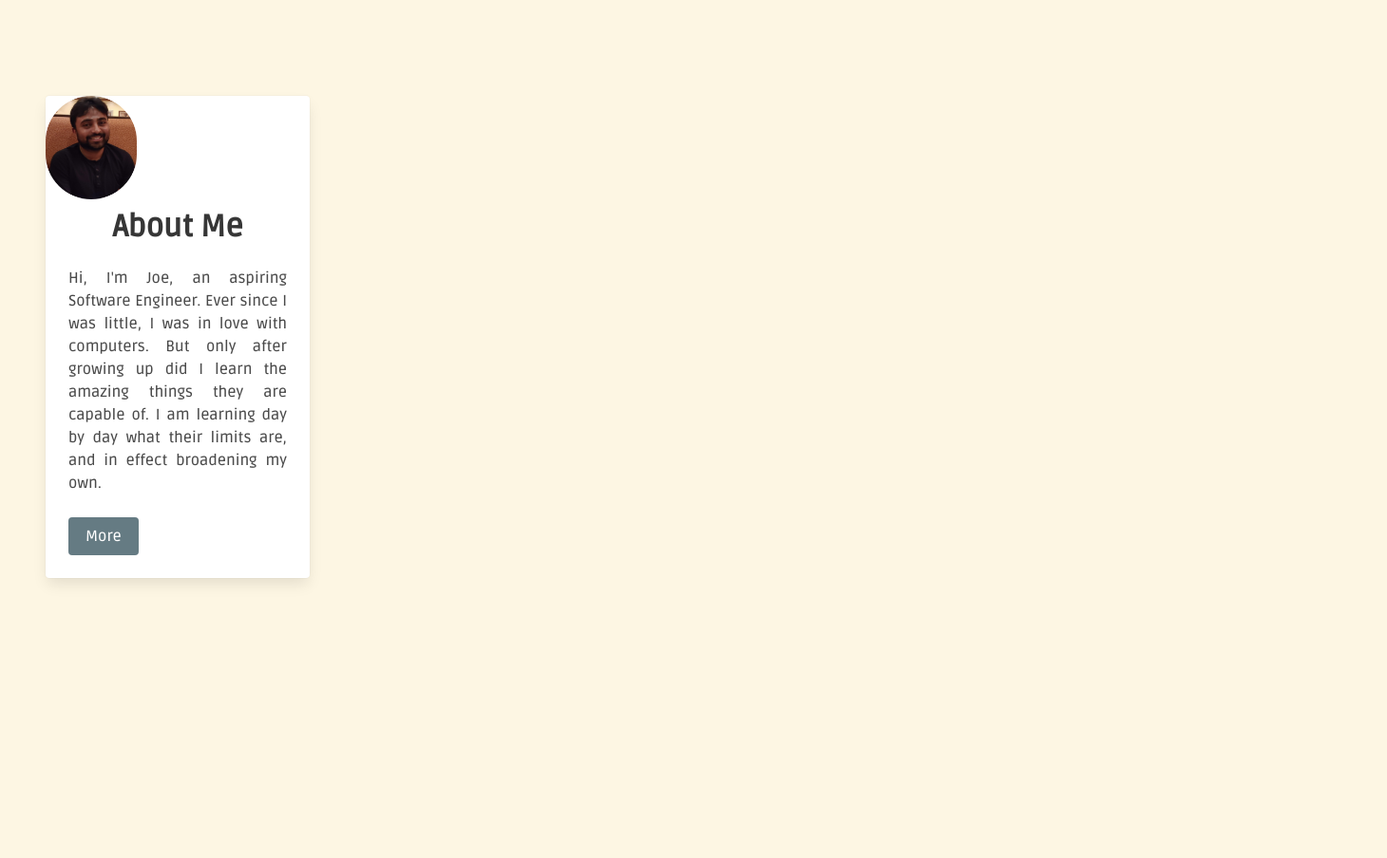
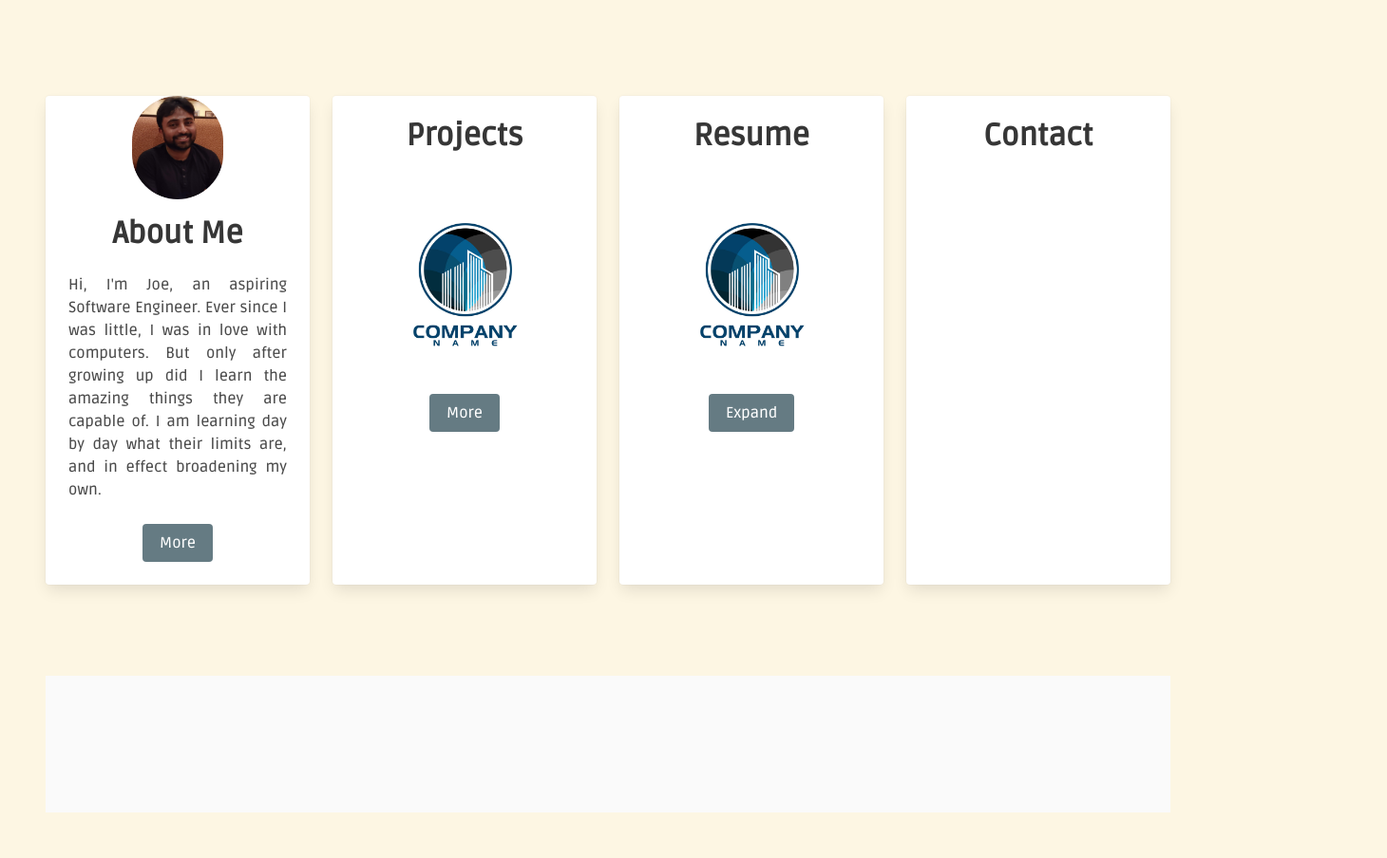
Before and after one commit to joevarghesecoding/portfolio_2.0.1, a website: page index.html in a window 1280 px wide. Shown: the part 1040-1944 px from the top of the page at 95% size, 1460 px wide, since content can reach past the window. Before the commit the page ends 1697 px from the top, so only its background shows below. Drawn offline with Linux system fonts and the light colour scheme; a web font is replaced by a local one.

Commit message:
still working on cards

```diff
--- a/index.html
+++ b/index.html
@@ -51,14 +51,14 @@
   <section class="section" id="home">
     <div class="container">
       <div class="columns">
-        <div class="column is-4 is-offset-8">
-          <h2 class="title is-family-secondary has-text-primary is-size-1-mobile is-size-1-tablet">
+        <div class="column is-4 is-offset-6">
+          <h2 class="title is-family-secondary has-text-primary has-text-weight-light is-size-1-mobile is-size-1-tablet">
             Welcome to my
           </h2>
         </div>
       </div>
       <div class="columns">
-        <div class="column is-6 is-offset-10">
+        <div class="column is-6 is-offset-8">
           <h2 class="title is-family-primary has-text-primary is-size-1-mobile is-size-1-tablet">
             Portfolio Page
           </h2>
@@ -79,12 +79,12 @@
 
         </div>
         <div class="card">
-          <div class="card-image">
-            <figure class="image is-96x96 is-rounded">
+          <div class="card-image has-text-centered">
+            <figure class="image is-96x96 is-rounded is-inline-block">
               <img src="./images/face-pic.png" alt="Profile Picture">
             </figure>
           </div>
-          <div class="card-content">
+          <div class="card-content has-text-centered">
             <p class="title has-text-centered">About Me</p>
             <p class="content has-text-justified">
               Hi, I'm Joe, an aspiring Software Engineer. Ever since I was little, I was in love with computers. But only after growing up did I learn the amazing things they are capable of. I am learning day by day what their limits are, and in effect broadening my own.
@@ -94,16 +94,43 @@
         </div>
       </div>
       <div class="column">
-
+        <div class="card">
+          <div class="card-content has-text-centered">
+            <p class="title has-text-centered">Projects</p>
+            <figure class="image is-square">
+              <img src="./images/example-logo.jpg" alt="Project Example Image">
+            </figure>
+            <button class="button is-primary">More</button>
+          </div>
+        </div>
       </div>
       <div class="column">
-
+        <div class="card">
+          <div class="card-content has-text-centered">
+            <p class="title has-text-centered">Resume</p>
+            <figure class="image is-square">
+              <img src="./images/example-logo.jpg" alt="Project Example Image">
+            </figure>
+            <button class="button is-primary">Expand</button>
+          </div>
+        </div>
       </div>
       <div class="column">
+        <div class="card">
+          <div class="card-content has-text-centered">
+            <p class="title">Contact</p>
 
+          </div>
+        </div>
       </div>
     </div>
   </section>
-
+  <section class="section" id="footer">
+    <footer class="footer">
+      <div class="content">
+        <p></p>
+      </div>
+    </footer>
+  </section>
   </body>
 </html>
--- /dev/null
+++ b/sass/_partials.scss/_cards.scss
@@ -0,0 +1,3 @@
+.card {
+    height: 100%;
+}
--- a/sass/mystyles.scss
+++ b/sass/mystyles.scss
@@ -1,5 +1,3 @@
-// @charset "utf-8";
-//
 
 @charset "utf-8";
 
@@ -7,7 +5,7 @@
 @import url('https://fonts.googleapis.com/css?family=Nunito:400,700');
 @import url('https://fonts.googleapis.com/css2?family=Fira+Sans:ital,wght@1,300&family=Radio+Canada&family=Roboto+Flex:opsz,wght@8..144,300&family=Ruda:wght@500&family=Smooch&family=Space+Grotesk:wght@300&display=swap');
 @import url('https://fonts.googleapis.com/css2?family=Fira+Sans:ital,wght@1,300&family=Radio+Canada&family=Roboto+Flex:opsz,wght@8..144,300&family=Ruda:wght@500&family=Smooch&family=Space+Grotesk:wght@300&display=swap');
-
+@import './_partials.scss/cards';
 
 $bg-color: #FDF6E3;
 $navbar-color: #657B83;
@@ -31,7 +29,7 @@ $body-background-color: $bg-color;
 $control-border-width: 2px;
 $input-border-color: transparent;
 $input-shadow: none;
-$spacing-values: ("small": 1rem, "medium":4rem, "large": 7rem);
+$spacing-values: ("small": 1rem, "medium":4rem, "large": 7rem, "center-card": 8rem);
 
 
 
```
Also changed, not shown: css/mystyles.css, 1 other file.
